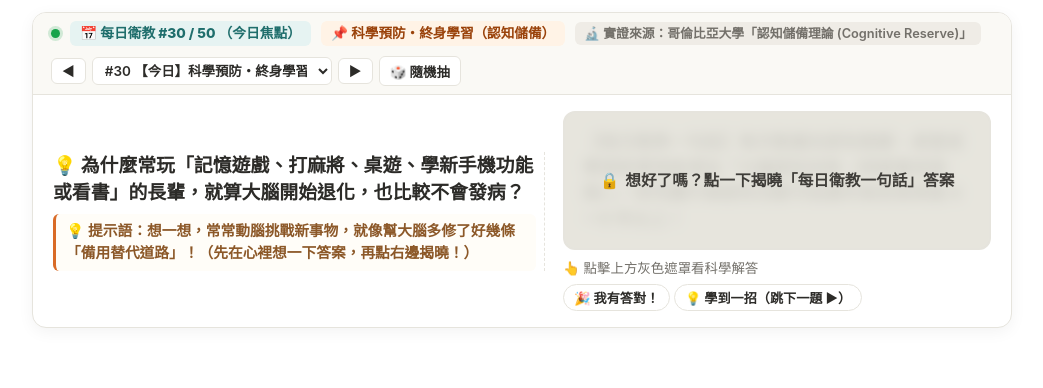
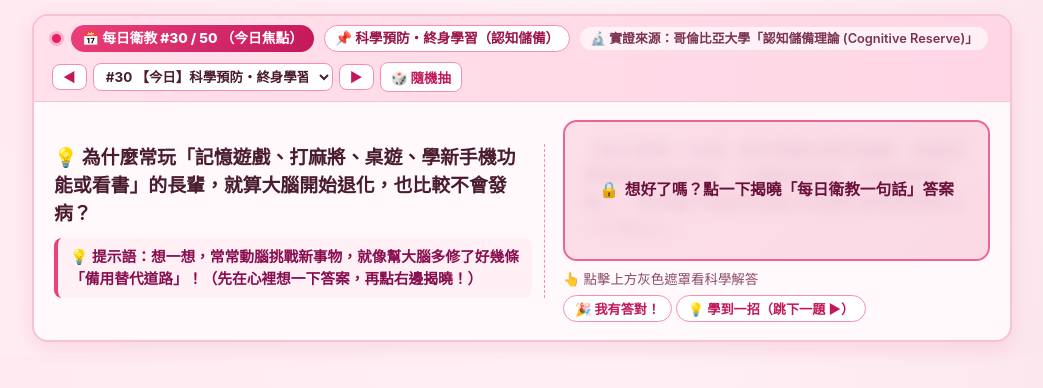
Before and after one commit to kurt61303tw-glitch/dementia-care-education, a plain HTML site: page index.html in a window 1280 px wide. Shown: the whole page, without its empty margins (118-1161 px from the left). Drawn offline with Linux system fonts and the light colour scheme.

Commit message:
Update theme to soft pink palette

```diff
--- a/index.html
+++ b/index.html
@@ -6,21 +6,21 @@
   <title>每日失智衛教一句話｜50則高實證護腦知識橫幅</title>
   <style>
     :root {
-      --bg-page: #F7F6F3;
-      --banner-bg: #FFFFFF;
-      --strip-bg: #FAF9F5;
-      --border: #E6E4DD;
-      --primary: #1F6E6C;
-      --primary-light: #E6F3F2;
-      --accent: #D96B27;
-      --accent-light: #FFF3E6;
-      --text-main: #2C2B28;
-      --text-muted: #73706A;
-      --mask-bg: #E5E3DC;
-      --mask-hover: #D8D5CC;
-      --reveal-bg: #F0FAF4;
-      --reveal-border: #86EFAC;
-      --reveal-text: #14532D;
+      --bg-page: #FFF0F5;
+      --banner-bg: #FFF9FB;
+      --strip-bg: #FFE4EE;
+      --border: #F5C2D7;
+      --primary: #C2185B;
+      --primary-light: #FCE4EC;
+      --accent: #D81B60;
+      --accent-light: #FFD9E8;
+      --text-main: #4A1C2F;
+      --text-muted: #8C4A67;
+      --mask-bg: #F8D0E0;
+      --mask-hover: #F3BBD1;
+      --reveal-bg: #FFF0F6;
+      --reveal-border: #F06292;
+      --reveal-text: #880E4F;
     }
 
     * {
@@ -31,28 +31,29 @@
     }
 
     body {
-      background: transparent;
+      background-color: var(--bg-page);
+      background-image: radial-gradient(circle at top left, #FFE8F0 0%, #FFF0F5 55%, #FCE4EC 100%);
       color: var(--text-main);
-      padding: 12px 16px;
+      padding: 14px 16px;
       line-height: 1.5;
     }
 
-    /* 橫式 Notion 嵌入式主容器（寬扁型、一眼看完） */
+    /* 橫式 Notion 嵌入式主容器（寬扁型、粉紅柔和質感） */
     .horizontal-banner {
       max-width: 980px;
       margin: 0 auto;
       background: var(--banner-bg);
-      border: 1.5px solid var(--border);
-      border-radius: 14px;
-      box-shadow: 0 4px 16px rgba(0, 0, 0, 0.05);
+      border: 2px solid var(--border);
+      border-radius: 16px;
+      box-shadow: 0 6px 20px rgba(194, 24, 91, 0.1);
       overflow: hidden;
     }
 
     /* 頂部薄控制條：編號、分類、50題快速選單、證據來源標籤 */
     .top-strip {
-      background: var(--strip-bg);
-      border-bottom: 1px solid var(--border);
-      padding: 8px 18px;
+      background: linear-gradient(90deg, #FFE0EB 0%, #FFD6E5 100%);
+      border-bottom: 1.5px solid var(--border);
+      padding: 9px 18px;
       display: flex;
       justify-content: space-between;
       align-items: center;
@@ -70,36 +71,37 @@
     .pulse-dot {
       width: 9px;
       height: 9px;
-      background: #16A34A;
+      background: #E91E63;
       border-radius: 50%;
-      box-shadow: 0 0 0 3px rgba(22, 163, 74, 0.18);
+      box-shadow: 0 0 0 3px rgba(233, 30, 99, 0.22);
     }
 
     .badge-day {
       font-size: 0.86rem;
       font-weight: 800;
-      color: var(--primary);
-      background: var(--primary-light);
-      padding: 2px 10px;
-      border-radius: 6px;
+      color: #FFFFFF;
+      background: linear-gradient(135deg, #EC407A, #C2185B);
+      padding: 3px 11px;
+      border-radius: 999px;
     }
 
     .badge-cat {
       font-size: 0.85rem;
       font-weight: 700;
-      color: #9A420A;
-      background: var(--accent-light);
+      color: #9C1449;
+      background: #FFFFFF;
+      border: 1px solid #F48FB1;
       padding: 2px 10px;
-      border-radius: 6px;
+      border-radius: 999px;
     }
 
     .badge-source {
       font-size: 0.8rem;
       font-weight: 600;
-      color: var(--text-muted);
-      background: #EFECE6;
-      padding: 2px 9px;
-      border-radius: 6px;
+      color: #7B3352;
+      background: rgba(255, 255, 255, 0.65);
+      padding: 2px 10px;
+      border-radius: 999px;
     }
 
     .strip-right {
@@ -110,23 +112,23 @@
     }
 
     .topic-select {
-      border: 1px solid var(--border);
+      border: 1.5px solid #F48FB1;
       background: #FFFFFF;
       color: var(--text-main);
       padding: 4px 8px;
-      border-radius: 6px;
+      border-radius: 8px;
       font-size: 0.84rem;
-      font-weight: 600;
+      font-weight: 700;
       max-width: 240px;
       cursor: pointer;
     }
 
     .mini-btn {
       background: #FFFFFF;
-      border: 1px solid var(--border);
-      color: var(--text-main);
+      border: 1.5px solid #F48FB1;
+      color: var(--primary);
       padding: 4px 10px;
-      border-radius: 6px;
+      border-radius: 8px;
       font-size: 0.84rem;
       font-weight: 700;
       cursor: pointer;
@@ -144,32 +146,32 @@
       display: grid;
       grid-template-columns: 1.15fr 1fr;
       gap: 18px;
-      padding: 16px 20px;
+      padding: 18px 20px;
       align-items: center;
     }
 
     .question-col {
       display: flex;
       flex-direction: column;
-      gap: 8px;
-      padding-right: 8px;
-      border-right: 1.5px dashed var(--border);
+      gap: 10px;
+      padding-right: 12px;
+      border-right: 1.5px dashed #F48FB1;
     }
 
     .question-text {
       font-size: 1.18rem;
       font-weight: 800;
       color: var(--text-main);
-      line-height: 1.45;
+      line-height: 1.48;
     }
 
     .hint-line {
       font-size: 0.92rem;
-      color: #8C5828;
-      background: #FFFDF8;
-      border-left: 3.5px solid var(--accent);
-      padding: 6px 10px;
-      border-radius: 6px;
+      color: #880E4F;
+      background: #FFF0F5;
+      border-left: 4px solid #EC407A;
+      padding: 8px 12px;
+      border-radius: 8px;
       font-weight: 600;
     }
 
@@ -182,32 +184,34 @@
 
     .spoiler-one-liner {
       position: relative;
-      border-radius: 12px;
+      border-radius: 14px;
       padding: 16px 18px;
       cursor: pointer;
       transition: all 0.22s ease;
       user-select: none;
-      min-height: 84px;
+      min-height: 88px;
       display: flex;
       align-items: center;
       justify-content: center;
-      border: 2px solid var(--border);
-      background: #FAF9F5;
+      border: 2px solid #F48FB1;
+      background: #FFF5F8;
     }
 
     .spoiler-one-liner.masked .one-liner-text {
       color: transparent;
-      text-shadow: 0 0 10px rgba(44, 43, 40, 0.45);
+      text-shadow: 0 0 10px rgba(136, 14, 79, 0.35);
       filter: blur(4px);
     }
 
     .spoiler-one-liner.masked {
-      background: var(--mask-bg);
+      background: linear-gradient(135deg, #FAD4E2 0%, #F7C2D6 100%);
+      border-color: #F06292;
     }
 
     .spoiler-one-liner.masked:hover {
-      background: var(--mask-hover);
-      border-color: #C5C1B6;
+      background: linear-gradient(135deg, #F7C2D6 0%, #F4B0CA 100%);
+      border-color: #D81B60;
+      transform: translateY(-1px);
     }
 
     .mask-prompt-overlay {
@@ -219,9 +223,9 @@
       gap: 6px;
       font-size: 0.98rem;
       font-weight: 800;
-      color: #3F3D39;
-      background: rgba(232, 230, 223, 0.76);
-      border-radius: 10px;
+      color: #6A103B;
+      background: rgba(252, 228, 236, 0.72);
+      border-radius: 12px;
       pointer-events: none;
     }
 
@@ -230,8 +234,9 @@
     }
 
     .spoiler-one-liner.revealed {
-      background: var(--reveal-bg);
-      border-color: var(--reveal-border);
+      background: linear-gradient(135deg, #FFF5F8 0%, #FFE8F0 100%);
+      border-color: #EC407A;
+      box-shadow: 0 4px 12px rgba(236, 64, 122, 0.14);
       user-select: text;
     }
 
@@ -239,7 +244,7 @@
       font-size: 1.08rem;
       font-weight: 800;
       color: var(--reveal-text);
-      line-height: 1.5;
+      line-height: 1.52;
     }
 
     /* 翻開後的「我猜對了／學到了」迷你互動確認列 */
@@ -254,10 +259,10 @@
     }
 
     .check-pill-btn {
-      border: 1px solid var(--border);
+      border: 1.5px solid #F48FB1;
       background: #FFFFFF;
-      color: var(--text-main);
-      padding: 3px 10px;
+      color: var(--primary);
+      padding: 3px 11px;
       border-radius: 999px;
       font-size: 0.82rem;
       font-weight: 700;
@@ -266,14 +271,14 @@
     }
 
     .check-pill-btn:hover {
+      background: #FCE4EC;
       border-color: var(--primary);
-      color: var(--primary);
     }
 
     .check-pill-btn.active {
-      background: #16A34A;
+      background: var(--primary);
       color: #FFFFFF;
-      border-color: #16A34A;
+      border-color: var(--primary);
     }
 
     @media (max-width: 720px) {
```
